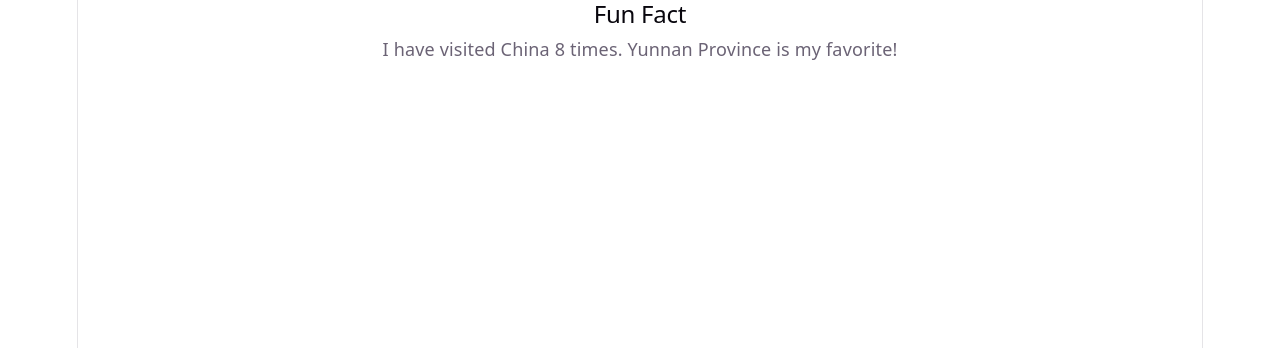
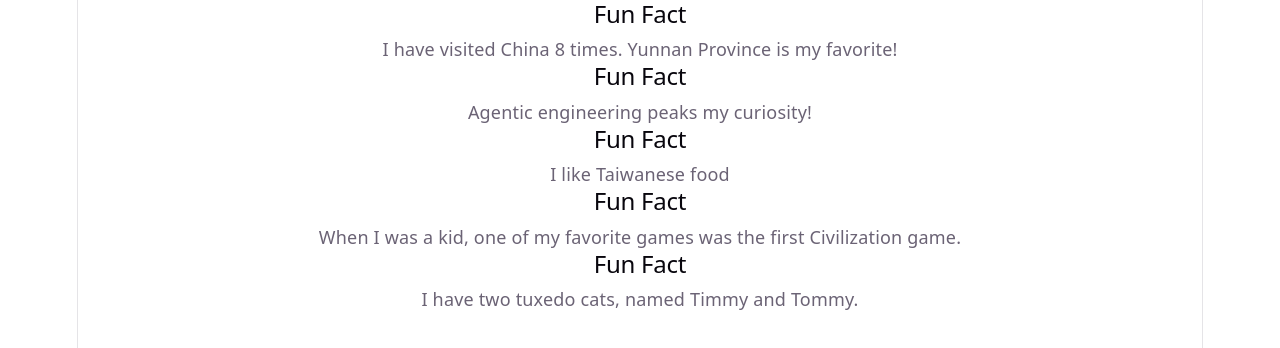
Before and after one commit to konradkelly/ReactApp, a React (Vite) app in the folder reactApp/: page / in a window 1280 px wide. Shown: the top 348 px of the page. Built offline with nearby package versions, Linux system fonts and the light colour scheme.

Commit message:
add additional FunFactCards

```diff
--- a/reactApp/src/App.jsx
+++ b/reactApp/src/App.jsx
@@ -7,7 +7,13 @@
 
 function App() {
   return (
+    <>
     <FunFactCard fact="I have visited China 8 times. Yunnan Province is my favorite!" />
+    <FunFactCard fact="Agentic engineering peaks my curiosity!" />
+    <FunFactCard fact="I like Taiwanese food" />
+    <FunFactCard fact="When I was a kid, one of my favorite games was the first Civilization game." />
+    <FunFactCard fact="I have two tuxedo cats, named Timmy and Tommy." />
+    </>
   )
 }
 
--- a/reactApp/src/FunFactCard.jsx
+++ b/reactApp/src/FunFactCard.jsx
@@ -1,6 +1,6 @@
 function FunFactCard ({ fact }) {
     return (
-    <div>
+    <div className="fun-fact-card">
       <h2>Fun Fact</h2>
       <p>{fact}</p>
     </div>
```
